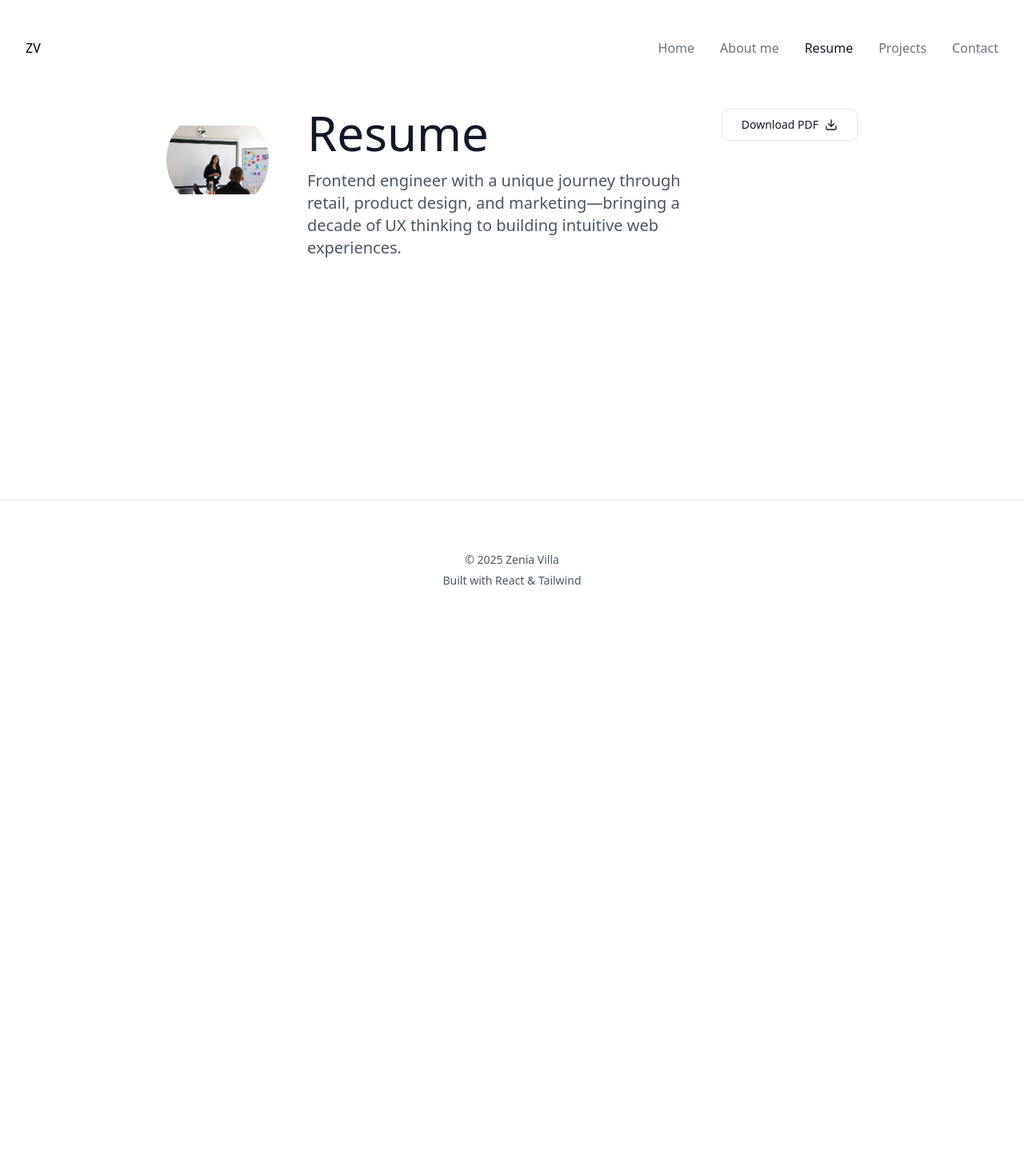
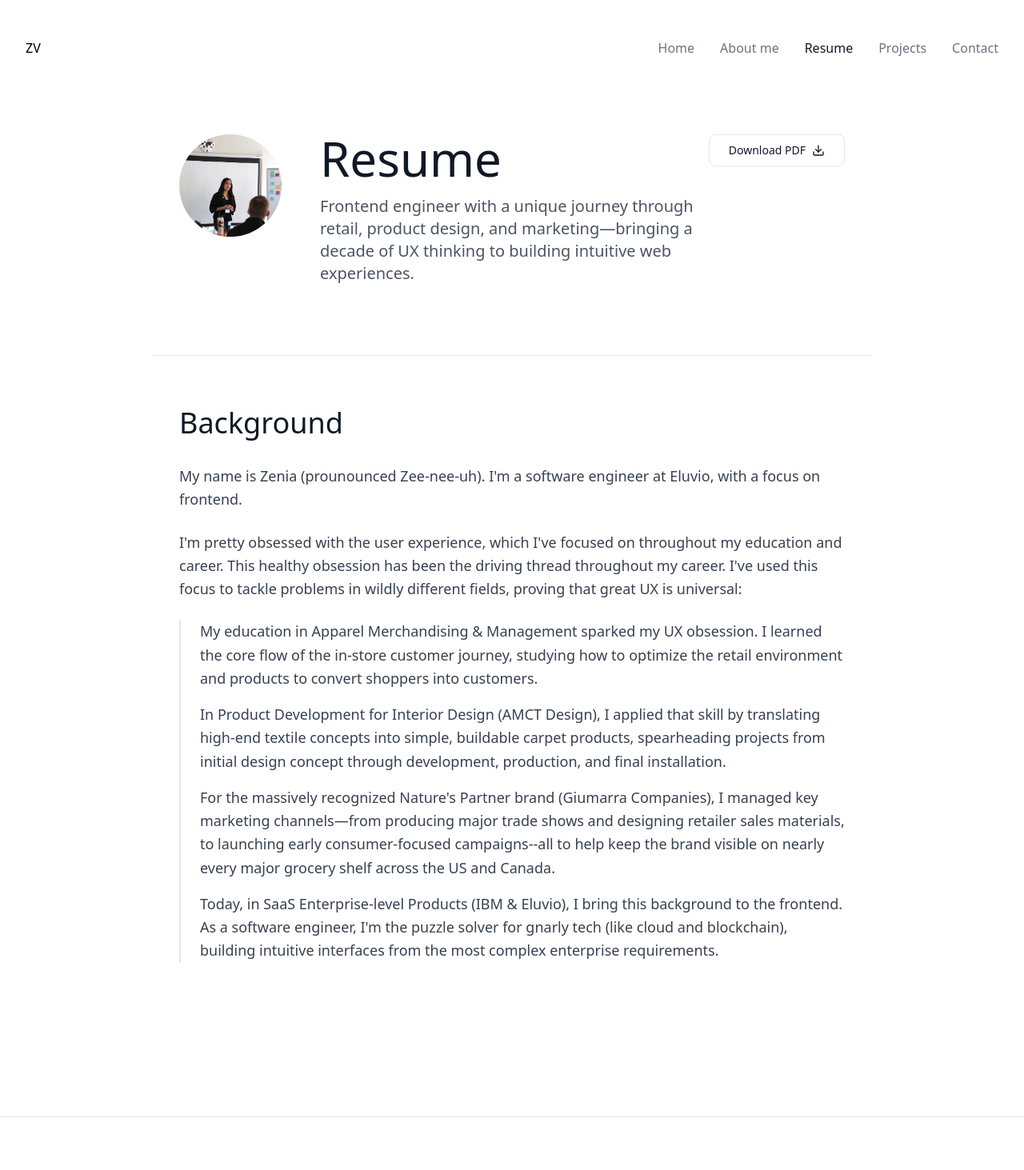
Before and after one commit to zeniavilla/zenia-villa-web, a React (Vite) app: page /resume in a window 1280 px wide. Shown: the top 1463 px of the page at 80% size. Before the commit the page ends 800 px from the top, so only its background shows below. Built offline with nearby package versions, Linux system fonts and the light colour scheme.

Commit message:
Add background to resume

```diff
--- a/src/components/section-title/section-title.tsx
+++ b/src/components/section-title/section-title.tsx
@@ -8,7 +8,9 @@ interface SectionTitleProps {
   subtitle?: string;
   description?: string;
   image?: string;
+  imageAlt?: string;
   button?: ReactNode;
+  border?: boolean;
 }
 
 function SectionTitle({
@@ -17,7 +19,9 @@ function SectionTitle({
   subtitle,
   description,
   image,
-  button
+  imageAlt,
+  button,
+  border=false
 }: SectionTitleProps) {
   const sizeClasses: Record<TextSize, string> = {
     "8xl": "text-8xl",
@@ -31,16 +35,14 @@ function SectionTitle({
   };
 
   return (
-    <div>
+    <div className={`${border ? "border-b border-gray-200 px-8 py-16" : ""}`}>
       <div className="flex items-start mb-6 gap-12">
         {/* Photo */}
         {
           image &&
           <div className="flex-shrink-0">
             <div className="w-32 h-32 rounded-full overflow-hidden">
-              <div className="w-full h-full flex items-center justify-center text-gray-400 font-light text-sm">
-                <img src={image} alt="picture of Zenia Villa"/>
-              </div>
+              <img src={image} alt={imageAlt} className="w-full h-full object-cover" />
             </div>
           </div>
         }
--- a/src/pages/about/about.tsx
+++ b/src/pages/about/about.tsx
@@ -5,7 +5,6 @@ import LinkedInIcon from '@/components/icons/LinkedInIcon.tsx';
 import { ArrowUpRight, Mail } from 'lucide-react';
 
 const ABOUT_CONTENT = {
-  greeting: "Oh, hey",
   intro: [
     "My name is Zenia (prounounced Zee-nee-uh). I'm a software engineer at Eluvio, with a focus on frontend.",
     "I'm pretty obsessed with the user experience, which I've focused on throughout my education and career. This healthy obsession has been the driving thread throughout my career. I've used this focus to tackle problems in wildly different fields, proving that great UX is universal:"
--- a/src/pages/resume/resume.tsx
+++ b/src/pages/resume/resume.tsx
@@ -10,6 +10,21 @@ interface ResumeData {
   company: string;
   body: string[];
 }
+
+const ABOUT_CONTENT = {
+  greeting: "Oh, hey",
+  intro: [
+    "My name is Zenia (prounounced Zee-nee-uh). I'm a software engineer at Eluvio, with a focus on frontend.",
+    "I'm pretty obsessed with the user experience, which I've focused on throughout my education and career. This healthy obsession has been the driving thread throughout my career. I've used this focus to tackle problems in wildly different fields, proving that great UX is universal:"
+  ],
+  highlights: [
+    "My education in Apparel Merchandising & Management sparked my UX obsession. I learned the core flow of the in-store customer journey, studying how to optimize the retail environment and products to convert shoppers into customers.",
+    "In Product Development for Interior Design (AMCT Design), I applied that skill by translating high-end textile concepts into simple, buildable carpet products, spearheading projects from initial design concept through development, production, and final installation.",
+    "For the massively recognized Nature's Partner brand (Giumarra Companies), I managed key marketing channels—from producing major trade shows and designing retailer sales materials, to launching early consumer-focused campaigns--all to help keep the brand visible on nearly every major grocery shelf across the US and Canada.",
+    "Today, in SaaS Enterprise-level Products (IBM & Eluvio), I bring this background to the frontend. As a software engineer, I'm the puzzle solver for gnarly tech (like cloud and blockchain), building intuitive interfaces from the most complex enterprise requirements."
+  ],
+  imageAlt: "Zenia Villa presenting"
+};
 
 const resumeData: ResumeData[] = [
   {
@@ -41,11 +56,12 @@ const resumeData: ResumeData[] = [
 
 function Resume() {
   return (
-    <div className="max-w-4xl mx-auto px-4 py-8">
+    <div className="max-w-4xl mx-auto pb-8">
       <SectionTitle
         title="Resume"
         description="Frontend engineer with a unique journey through retail, product design, and marketing—bringing a decade of UX thinking to building intuitive web experiences."
         image={zv}
+        imageAlt="Zenia Villa presenting"
         button={
           <Button asChild variant="outline" className="flex items-center gap-2 px-6 py-3 border border-gray-200 rounded-lg hover:border-gray-400 hover:bg-gray-50 transition-all text-gray-900 font-light group">
             <a href={resume} download="zenia-villa-resume.pdf">
@@ -54,19 +70,31 @@ function Resume() {
             </a>
           </Button>
         }
+        border
       />
-      {/*{resumeData.map(data => (*/}
-      {/*  <div key={data.timeframe} className="bg-white shadow-md rounded-lg p-6 mb-6">*/}
-      {/*    <h3 className="text-lg font-semibold mb-1">{data.timeframe}</h3>*/}
-      {/*    <p className="text-sm uppercase text-gray-600 mb-1">{data.title}</p>*/}
-      {/*    <p className="text-sm uppercase text-gray-600 mb-4">{data.company}</p>*/}
-      {/*    {data.body.map((paragraph, index) => (*/}
-      {/*      <p key={index} className="text-sm text-gray-700 mb-3">*/}
-      {/*        {paragraph}*/}
-      {/*      </p>*/}
-      {/*    ))}*/}
-      {/*  </div>*/}
-      {/*))}*/}
+
+      {/* Background */}
+      <div className="max-w-5xl mx-auto px-8 py-16">
+        <section className="mb-24">
+          <h2 className="text-4xl font-light text-gray-900 mb-8">
+            Background
+          </h2>
+          <div className="space-y-6 text-gray-700 font-light text-lg leading-relaxed max-w-4xl">
+            {
+              ABOUT_CONTENT.intro.map(item => (
+                <p>{item}</p>
+              ))
+            }
+            <div className="space-y-4 pl-6 border-l-2 border-gray-200">
+              {
+                ABOUT_CONTENT.highlights.map(item => (
+                  <p>{item}</p>
+                ))
+              }
+            </div>
+          </div>
+        </section>
+      </div>
     </div>
   );
 }
```
